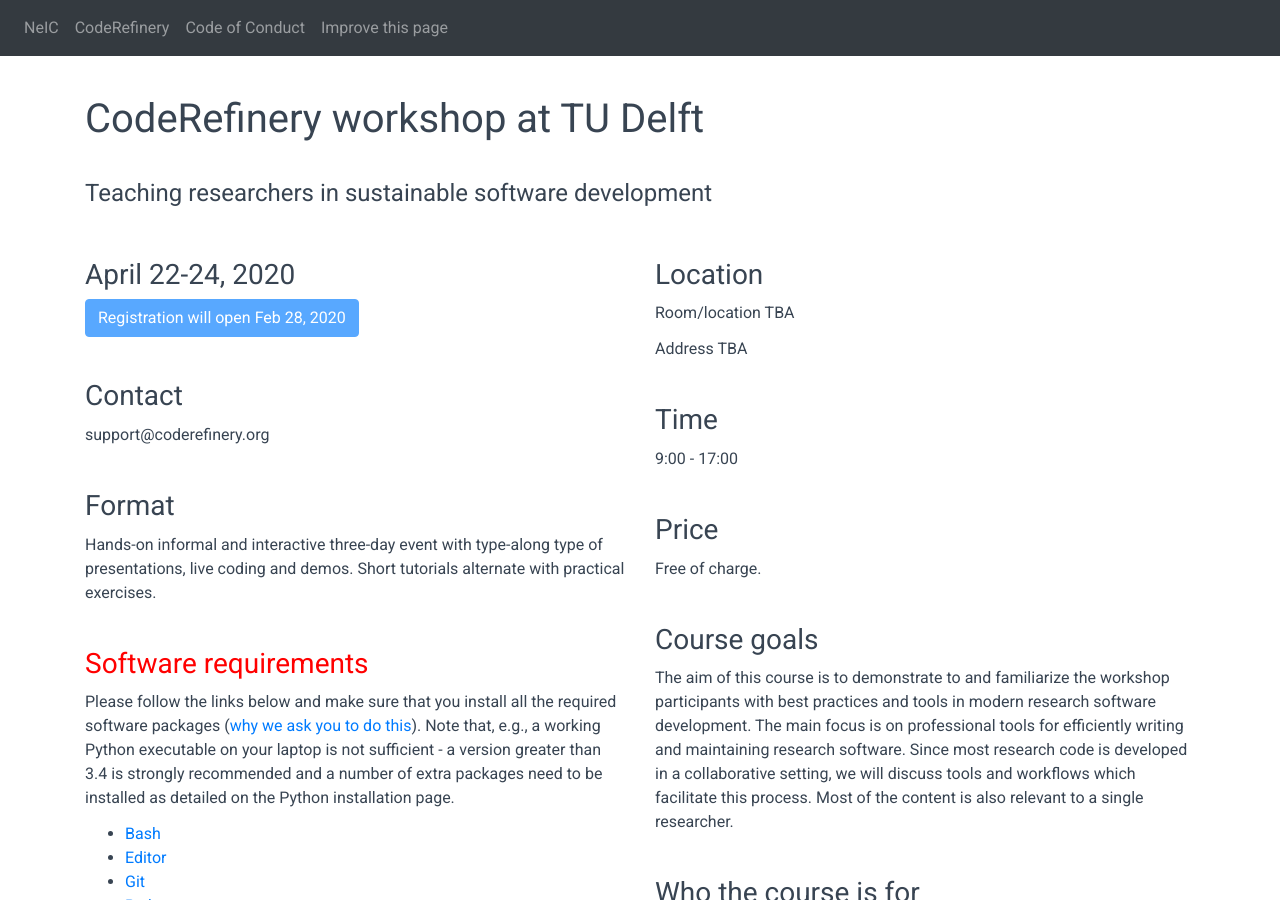
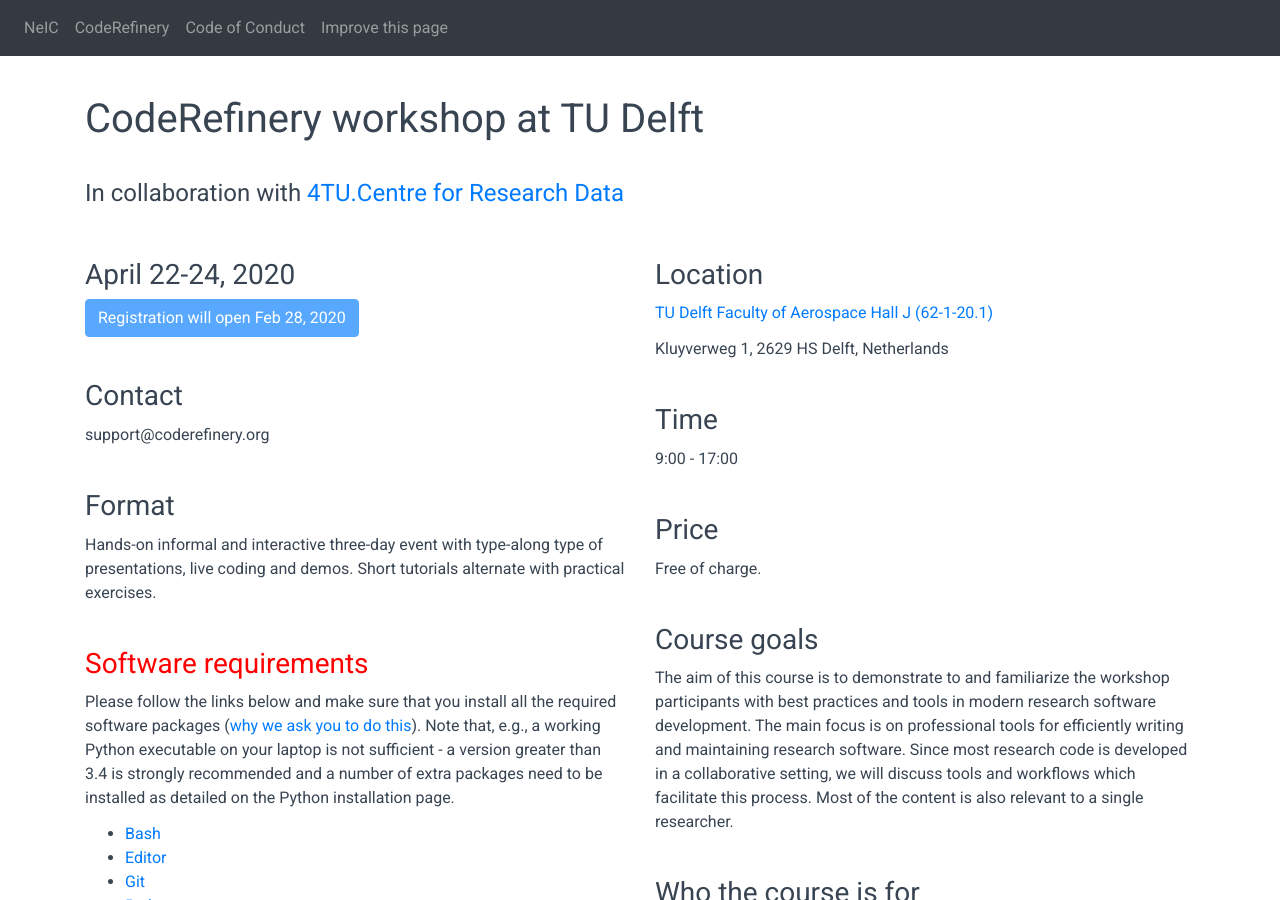
Before and after one commit to coderefinery/2020-04-22-delft, a Jekyll site: the page built from index.md, in a window 1280 px wide and 900 px high. Built offline with Jekyll 4.4.1, drawn with Linux system fonts in a browser that asks for light colours; nearby versions of some CDN libraries.

Commit message:
indicate location

```diff
--- a/_includes/workshop.html
+++ b/_includes/workshop.html
@@ -1,7 +1,7 @@
 <div class="row top-buffer">
   <div class="col-sm-12">
-    <h1>CodeRefinery workshop at TU Delft</h1>
-    <h4>Teaching researchers in sustainable software development</h4>
+    <h1>{{ page.title }}</h1>
+    <h4>{{ page.subtitle }}</h4>
   </div>
 </div>
 
--- a/index.md
+++ b/index.md
@@ -2,12 +2,14 @@
 layout: master
 include: workshop
 
+# title and subtitle
+title: CodeRefinery workshop at TU Delft
+subtitle: 'In collaboration with <a href="https://researchdata.4tu.nl/en/" target="_blank">4TU.Centre for Research Data</a>'
+
 # location and address
 # you can also link to a map using e.g. openstreetmap, for example:
-# location: "<a https://www.openstreetmap.org/node/1771739362">Teknikringen 14, 11428 Stockholm</a>
-location: "Room/location TBA"
-address: "Address TBA"
-city: CITY
+location: '<a href="https://www.openstreetmap.org/#map=19/51.98984/4.37517" target="_blank">TU Delft Faculty of Aerospace Hall J (62-1-20.1)</a>'
+address: "Kluyverweg 1, 2629 HS Delft, Netherlands"
 
 # date and time
 time: "9:00 - 17:00"
```
